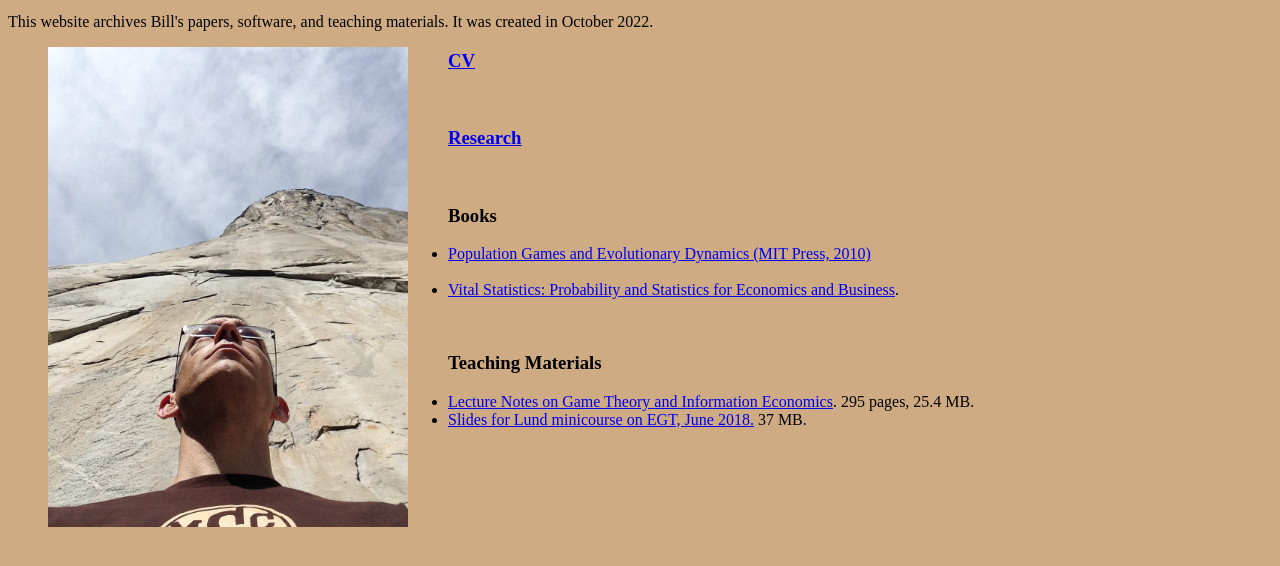
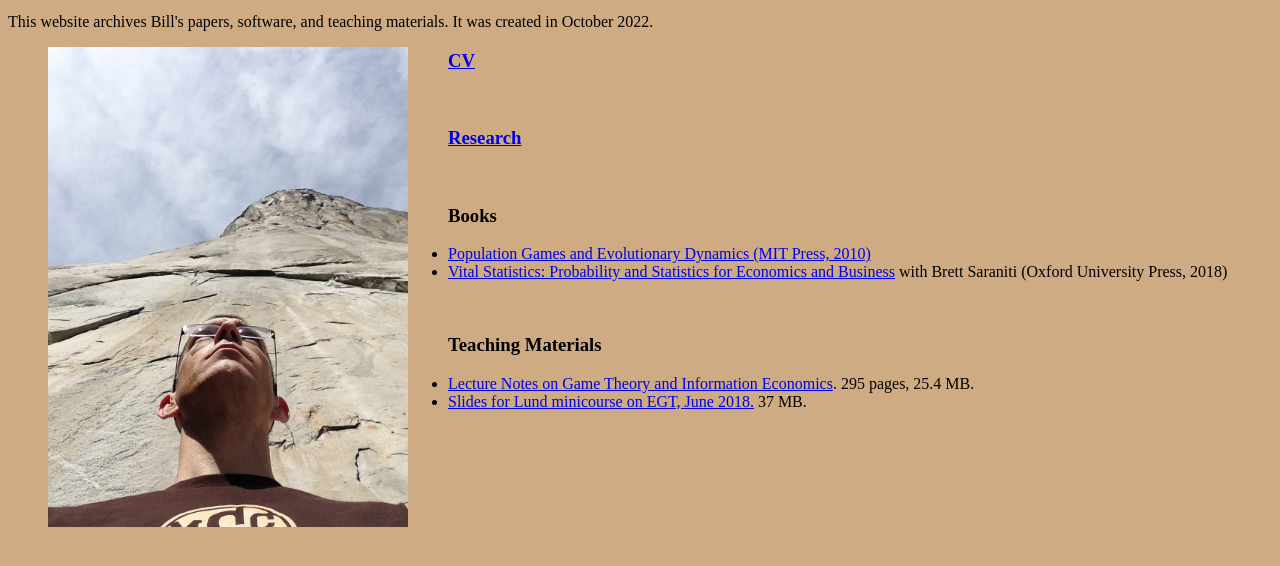
Before and after one commit to evogametheory/whs, a plain HTML site: page index.html in a window 1280 px wide. Shown: the part 76-642 px from the top of the page. Drawn offline with Linux system fonts and the light colour scheme.

Commit message:
Update index.html

```diff
--- a/index.html
+++ b/index.html
@@ -18,8 +18,8 @@
 <h3><A HREF="cv.pdf">CV</A></h3> <br>
 <h3><A HREF="research.html">Research</A></h3> <br>
 <h3>Books</h3>
-    <ul><li><A HREF="pged.html">Population Games and Evolutionary Dynamics (MIT Press, 2010)</A></li> <br>
-        <li><A HREF="https://global.oup.com/academic/product/vital-statistics-9780190668082?cc=us&lang=en&">Vital Statistics:  Probability and Statistics for Economics and Business</A>. </li>
+    <ul><li><A HREF="pged.html">Population Games and Evolutionary Dynamics (MIT Press, 2010)</A></li>
+        <li><A HREF="https://global.oup.com/academic/product/vital-statistics-9780190668082?cc=us&lang=en&">Vital Statistics:  Probability and Statistics for Economics and Business</A> with Brett Saraniti (Oxford University Press, 2018) </li>
     </ul> <br>
 <h3>Teaching Materials</h3>
   <ul><li><A HREF="gtie.pdf">Lecture Notes on Game Theory and Information Economics</A>. 295 pages, 25.4 MB.</li>
```
